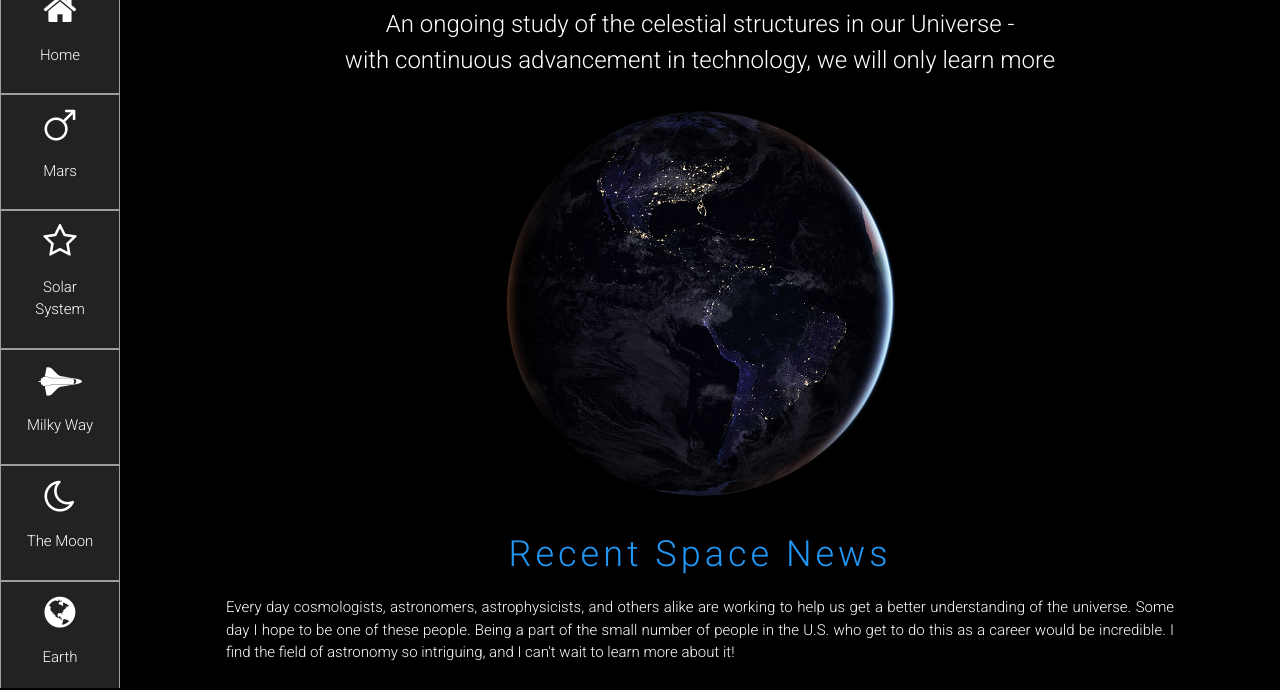
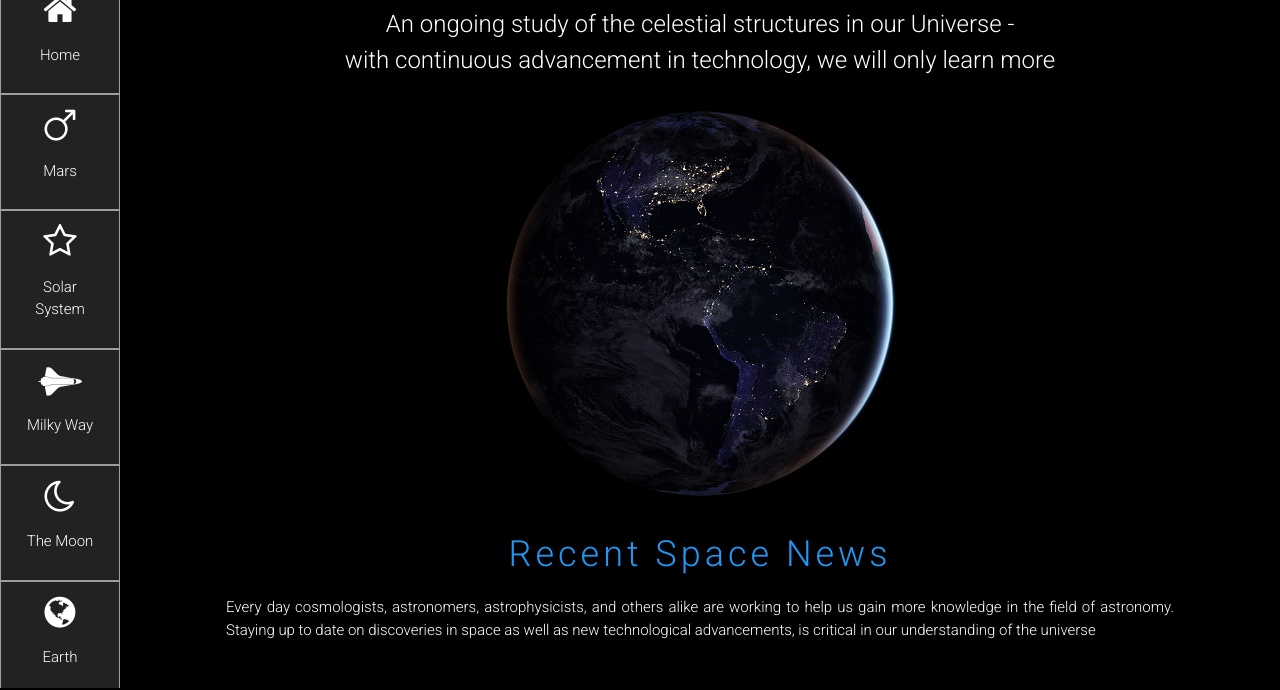
Before and after one commit to Monica100591/Monica100591.github.io, a plain HTML site: page index.html in a window 1280 px wide. Shown: the part 112-802 px from the top of the page. Drawn offline with nearby package versions, Linux system fonts and the light colour scheme.

Commit message:
Update index.html

```diff
--- a/index.html
+++ b/index.html
@@ -146,7 +146,7 @@
         <!-- Introduction Section -->
         <div class="w3-container w3-center w3-content" id="SpaceNews">
             <h2 class="w3-wide w3-xxlarge w3-text-blue">Recent Space News</h2>
-            <p class="w3-justify w3-text-white"> Every day cosmologists, astronomers, astrophysicists, and others alike are working to help us get a better understanding of the universe. Some day I hope to be one of these people. Being a part of the small number of people in the U.S. who get to do this as a career would be incredible. I find the field of astronomy so intriguing, and I can't wait to learn more about it! </p>
+            <p class="w3-justify w3-text-white">Every day cosmologists, astronomers, astrophysicists, and others alike are working to help us gain more knowledge in the field of astronomy. Staying up to date on discoveries in space as well as new technological advancements, is critical in our understanding of the universe </p>
             <br>
             <p class="w3-opacity w3-large"><i> Here are some of the latest news updates about what is happening space!</i>
             </p>
```
